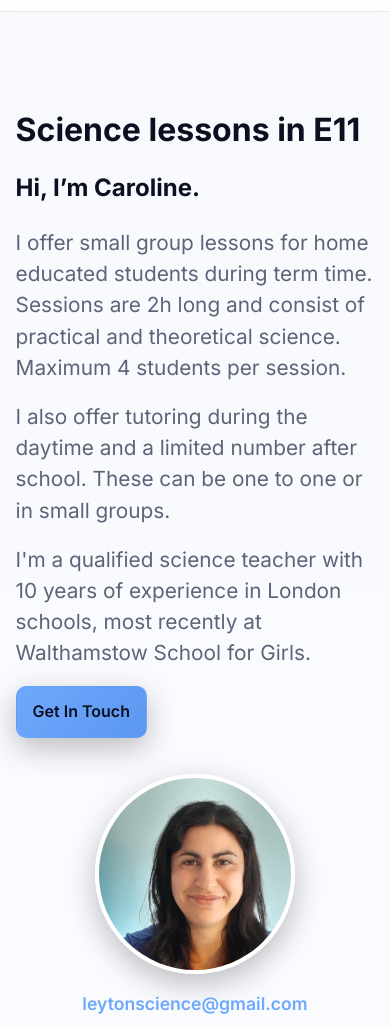
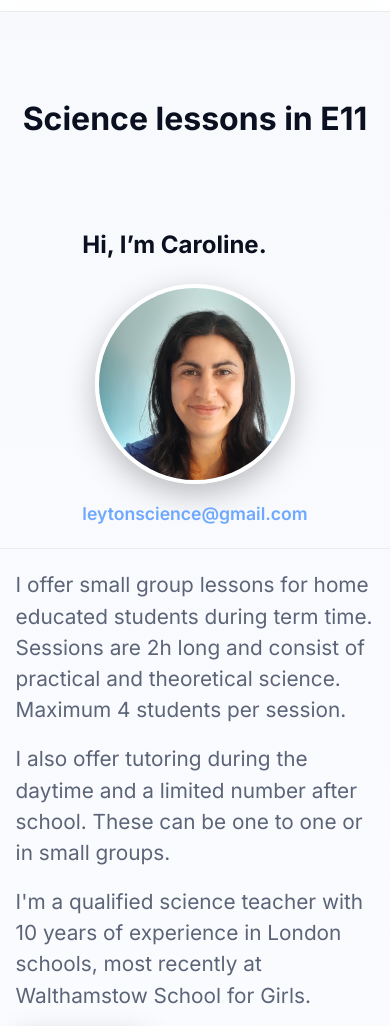
Before and after one commit to leapinweasel/caroline-website, a plain HTML site: page index.html in a window 390 px wide. Shown: the part 53-1079 px from the top of the page. Drawn offline with Linux system fonts and the light colour scheme.

Commit message:
make mobile bettert

```diff
--- a/index.html
+++ b/index.html
@@ -31,11 +31,27 @@
     </header>
 
     <main>
+        <div class="hero-title-section">
+            <h1 id="hero-title">Science lessons in E11</h1>
+        </div>
         <section class="hero" aria-labelledby="hero-title">
             <div class="container hero-inner">
                 <div class="hero-copy">
-                    <h1 id="hero-title">Science lessons in E11</h1>
+
                     <h2 id="about-title">Hi, I’m Caroline.</h2>
+                    <div class="profile-picture">
+                        <img src="profilepic.jpeg" alt="Caroline Hinz" class="profile-image">
+                        <div class="profile-email">
+                            <a href="mailto:leytonscience@gmail.com">leytonscience@gmail.com</a>
+                        </div>
+                    </div>
+                </div>
+            </div>
+        </section>
+
+        <section class="hero" aria-labelledby="hero-title">
+            <div class="container hero-inner">
+                <div class="hero-copy">
                     <p class="hero-subtitle">I offer small group lessons for home educated students during term time.  Sessions are 2h long and consist of practical and theoretical science.  Maximum 4 students per session.    </p>
                     <p class="hero-subtitle">I also offer tutoring during the daytime and a limited number after school.  These can be one to one or in small groups.   </p>
                     <p class="hero-subtitle">I'm a qualified science teacher with 10 years of experience in London schools, most recently at Walthamstow School for Girls. </p>
@@ -43,12 +59,7 @@
                         <a class="btn btn-primary" href="mailto:leytonscience@gmail.com">Get In Touch</a>
                     </div>
                 </div>
-                <div class="profile-picture">
-                    <img src="profilepic.jpeg" alt="Caroline Hinz" class="profile-image">
-                    <div class="profile-email">
-                        <a href="mailto:leytonscience@gmail.com">leytonscience@gmail.com</a>
-                    </div>
-                </div>
+
             </div>
         </section>
 
--- a/styles.css
+++ b/styles.css
@@ -79,10 +79,26 @@ a:hover { text-decoration: underline; }
 .btn-primary { background: linear-gradient(135deg, var(--primary), var(--primary-600)); color: #0b1020; border-color: transparent; box-shadow: var(--shadow); }
 .btn-ghost { background: rgba(255,255,255,0.06); }
 
+/* Hero Title Section */
+.hero-title-section {
+  padding: 60px 0 20px;
+  text-align: center;
+}
+
 /* Hero */
 .hero { padding: 100px 0 60px; border-bottom: 1px solid rgba(0,0,0,0.06); }
-.hero-inner { display: grid; grid-template-columns: 1.2fr 0.8fr; gap: 36px; align-items: center; }
-.hero h1 { font-size: clamp(2rem, 4vw, 3rem); line-height: 1.15; margin: 0 0 12px; }
+.hero-inner {
+  display: flex;
+  flex-direction: column;
+  gap: 24px;
+  align-items: center;
+}
+.hero h1 {
+  font-size: clamp(2rem, 4vw, 3rem);
+  line-height: 1.15;
+  margin: 0 0 10px;
+  text-align: center;
+}
 .hero p { margin: 0 0 18px; color: var(--muted); }
 .hero-subtitle { font-size: 1.3rem; line-height: 1.5; }
 .hero-cta { display: flex; gap: 12px; flex-wrap: wrap; }
@@ -151,14 +167,6 @@ a:hover { text-decoration: underline; }
 .testimonials blockquote { margin: 0; font-style: italic; }
 .testimonials footer { margin-top: 10px; color: var(--muted); }
 
-/* Form */
-.form .form-field { display: grid; gap: 6px; margin-bottom: 12px; }
-.form label { font-weight: 600; }
-.form input, .form textarea { width: 100%; padding: 12px 12px; border-radius: 10px; border: 1px solid rgba(0,0,0,0.12); background: rgba(0,0,0,0.04); color: var(--text); font: inherit; }
-.form input:focus, .form textarea:focus { outline: 2px solid var(--primary); outline-offset: 2px; }
-.error { color: var(--danger); font-size: .9rem; min-height: 1.1em; }
-.form-success { color: #bff3e3; margin-top: 10px; }
-
 /* Contact */
 .contact-details {
     display: grid;
@@ -182,7 +190,15 @@ a:hover { text-decoration: underline; }
 
 /* Responsive */
 @media (max-width: 920px) {
-  .hero-inner { grid-template-columns: 1fr; }
+  .hero-inner {
+    flex-direction: column;
+    gap: 20px;
+  }
+  .hero h1 {
+    font-size: clamp(1.8rem, 4vw, 2.5rem);
+    text-align: center;
+  }
+  .hero { padding: 20px 0 20px;}
   .metrics { grid-template-columns: 1fr; }
   .grid-2 { grid-template-columns: 1fr; }
   .cards { grid-template-columns: repeat(2, 1fr); }
```
